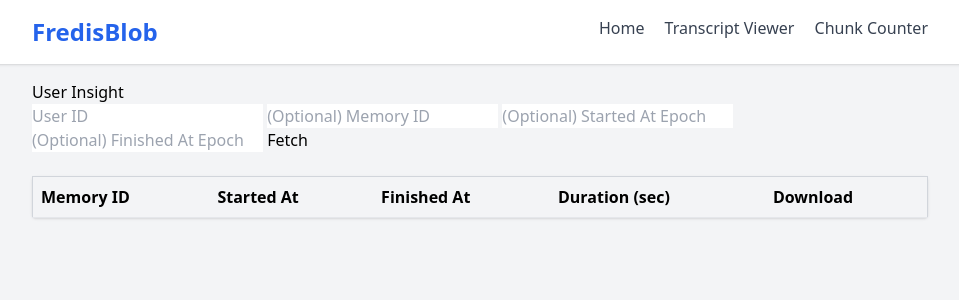
After one commit to NeoSapien-xyz/utils, a FastAPI app: template fredisblob/app/templates/user_insight.html in a window 1280 px wide. The commit adds this page. Shown: the top 300 px of the page, without its empty margins (160-1119 px from the left). Run offline with FastAPI, Linux system fonts and the light colour scheme; the template is opened without the code that fills it, so the values that code supplies are empty; some libraries are stand-ins or nearby versions.

Commit message:
user insights: firestore memories

```diff
--- a/fredisblob/app/main.py
+++ b/fredisblob/app/main.py
@@ -3,7 +3,7 @@ from fastapi.staticfiles import StaticFiles
 from fastapi.templating import Jinja2Templates
 
 from .config import settings
-from .routers import home, transcript, chunk, chunk_trends, chunks_export
+from .routers import home, transcript, chunk, chunk_trends, chunks_export, user_insight
 
 app = FastAPI(title="FredisBlob")
 
@@ -17,3 +17,4 @@ app.include_router(transcript.router)
 app.include_router(chunk.router)
 app.include_router(chunk_trends.router)
 app.include_router(chunks_export.router)
+app.include_router(user_insight.router)
--- a/fredisblob/app/templates/home.html
+++ b/fredisblob/app/templates/home.html
@@ -7,6 +7,7 @@
     <a href="/transcript" class="block px-4 py-2 bg-blue-600 text-white rounded shadow hover:bg-blue-700 transition">Transcript Viewer</a>
     <a href="/chunk_loss" class="block px-4 py-2 bg-green-600 text-white rounded shadow hover:bg-green-700 transition">Chunk Loss Checker</a>
     <a href="/chunks_export" class="block px-4 py-2 bg-purple-600 text-white rounded shadow hover:bg-purple-700 transition">Chunks Exporter</a>
+    <a href="/user_insight" class="block px-4 py-2 bg-yellow-600 text-white rounded shadow hover:bg-yellow-700 transition">User Insight</a>
   </div>
 </div>
 {% endblock %}
--- /dev/null
+++ b/fredisblob/app/templates/user_insight.html
@@ -0,0 +1,76 @@
+{% extends "base.html" %}
+{% block content %}
+<h2>User Insight</h2>
+<form id="insightForm">
+  <input type="text" name="user_id" placeholder="User ID" required />
+  <input type="text" name="memory_id" placeholder="(Optional) Memory ID" />
+  <input type="number" name="started_at" placeholder="(Optional) Started At Epoch" />
+  <input type="number" name="finished_at" placeholder="(Optional) Finished At Epoch" />
+  <button type="submit">Fetch</button>
+</form>
+
+<div class="mt-6">
+    <table class="w-full text-left border border-gray-300 rounded shadow">
+      <thead class="bg-gray-100">
+        <tr>
+          <th class="p-2 border-b">Memory ID</th>
+          <th class="p-2 border-b">Started At</th>
+          <th class="p-2 border-b">Finished At</th>
+          <th class="p-2 border-b">Duration (sec)</th>
+          <th class="p-2 border-b">Download</th>
+        </tr>
+      </thead>
+      <tbody id="results" class="bg-white">
+        <!-- JS will populate rows here -->
+      </tbody>
+    </table>
+  </div>
+
+  <script>
+  function formatEpoch(epoch) {
+    if (!epoch) return "-";
+    const d = new Date(Number(epoch));
+    return d.toLocaleString();
+  }
+
+  document.getElementById("insightForm").addEventListener("submit", async (e) => {
+    e.preventDefault();
+    const form = new FormData(e.target);
+    const params = new URLSearchParams();
+
+    for (const [key, value] of form.entries()) {
+      if (value.trim() !== "") {
+        params.append(key, value);
+      }
+    }
+
+    const res = await fetch(`/user_insight/data?${params}`);
+    const data = await res.json();
+    const user_id = form.get("user_id");
+
+    const rows = data.memories.map(m => {
+    const created = m.created_at || 0;
+    const started = m.started_at || 0;
+    const finished = m.finished_at || 0;
+    const duration = finished && started ? ((finished - started) / 1000).toFixed(1) : "-";
+
+    return `
+        <tr>
+        <td class="p-2 border-b">${m.memory_id || "-"}</td>
+        <td class="p-2 border-b">${formatEpoch(created)}</td>
+        <td class="p-2 border-b">${formatEpoch(started)}</td>
+        <td class="p-2 border-b">${formatEpoch(finished)}</td>
+        <td class="p-2 border-b">${duration}</td>
+        <td class="p-2 border-b">
+            <a href="/user_insight/download_memory/${user_id}/${m.memory_id}" class="text-blue-600 hover:underline" target="_blank">Download JSON</a>
+        </td>
+        </tr>
+    `;
+    });
+
+
+    document.getElementById("results").innerHTML = rows.join("");
+  });
+  </script>
+
+{% endblock %}
```
Also changed, not shown: fredisblob/app/routers/user_insight.py (added, +41 -0 lines), fredisblob/app/services/user_insight_service.py (added, +65 -0 lines).
